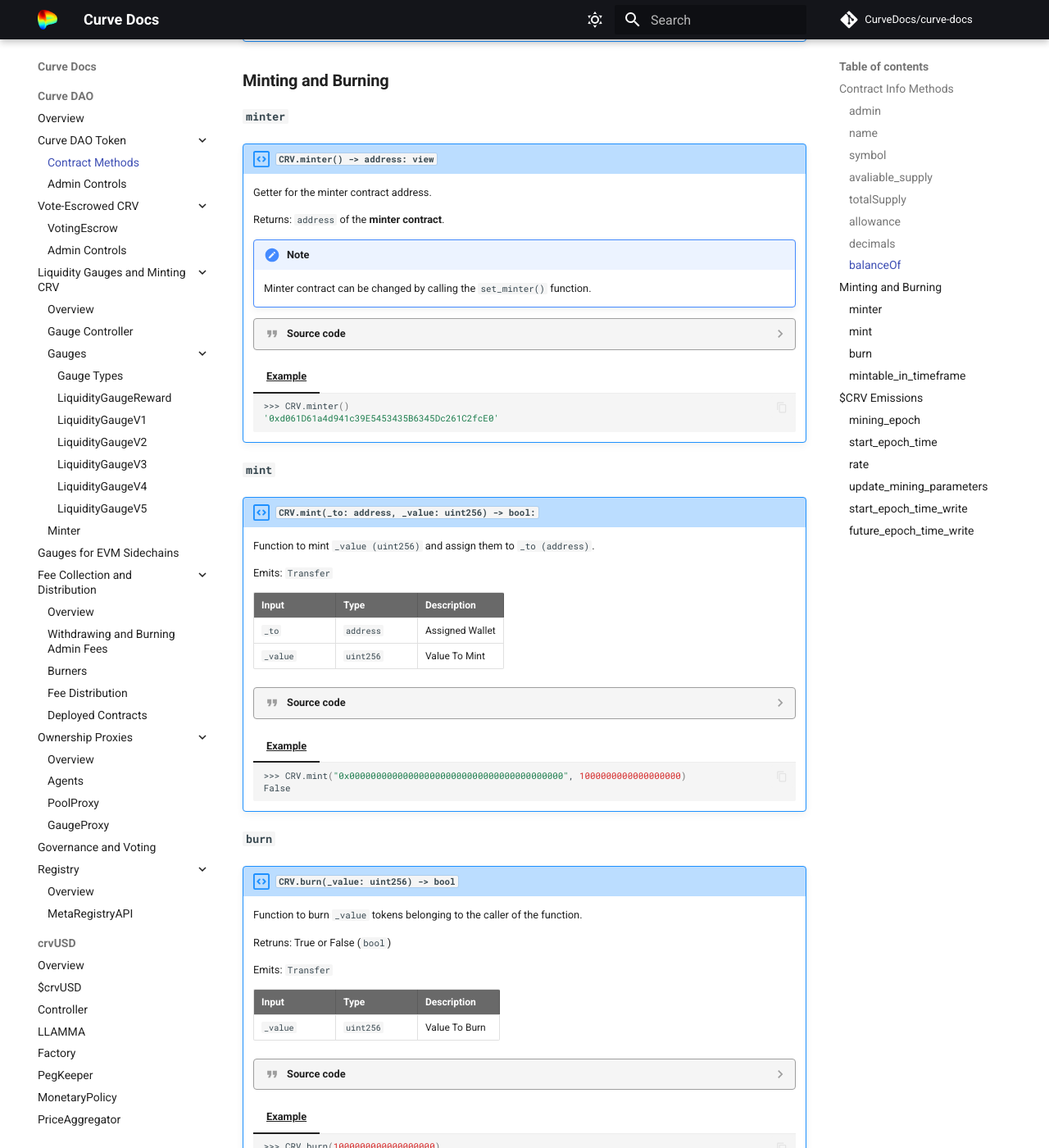
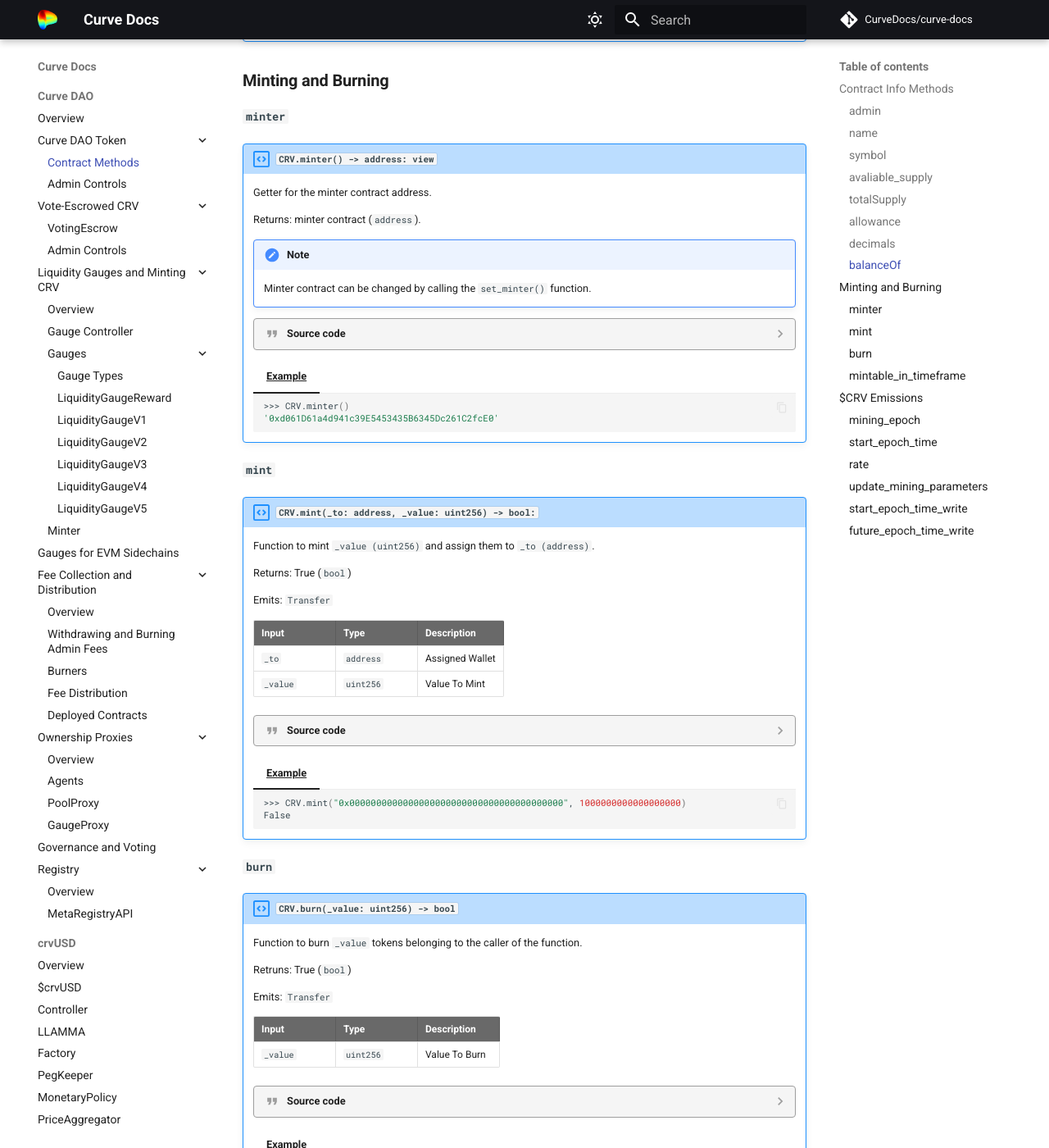
Before and after one commit to CurveDocs/curve-docs, an MkDocs documentation site: the page built from docs/curve_dao/CurveDAOToken/ERC20CRV.md, in a window 1280 px wide and 1400 px high, scrolled down 3694 px. Shown: the whole window at 82% size. Built offline with MkDocs 1.6.1 and Material for MkDocs 9.7.7, drawn with Linux system fonts in a browser that asks for light colours; comment, search, counter and statistics services are not loaded.

```diff
--- a/docs/curve_dao/CurveDAOToken/ERC20CRV.md
+++ b/docs/curve_dao/CurveDAOToken/ERC20CRV.md
@@ -319,7 +319,7 @@
 
     Getter for the minter contract address.
 
-    Returns: `address` of the **minter contract**.
+    Returns: minter contract (`address`).
 
     !!! note
         Minter contract can be changed by calling the `set_minter()` function.
@@ -342,6 +342,8 @@
 !!! description "`CRV.mint(_to: address, _value: uint256) -> bool:`"
 
     Function to mint `_value (uint256)` and assign them to `_to (address)`.
+
+    Returns: True (`bool`)
 
     Emits: `Transfer`
 
@@ -395,7 +397,7 @@
 
     Function to burn `_value` tokens belonging to the caller of the function.
 
-    Retruns: True or False (`bool`)
+    Retruns: True (`bool`)
 
     Emits: `Transfer`
 
```
Also changed, not shown: docs/curve_dao/CurveDAOToken/admin_controls.md (+2 -2 lines).
